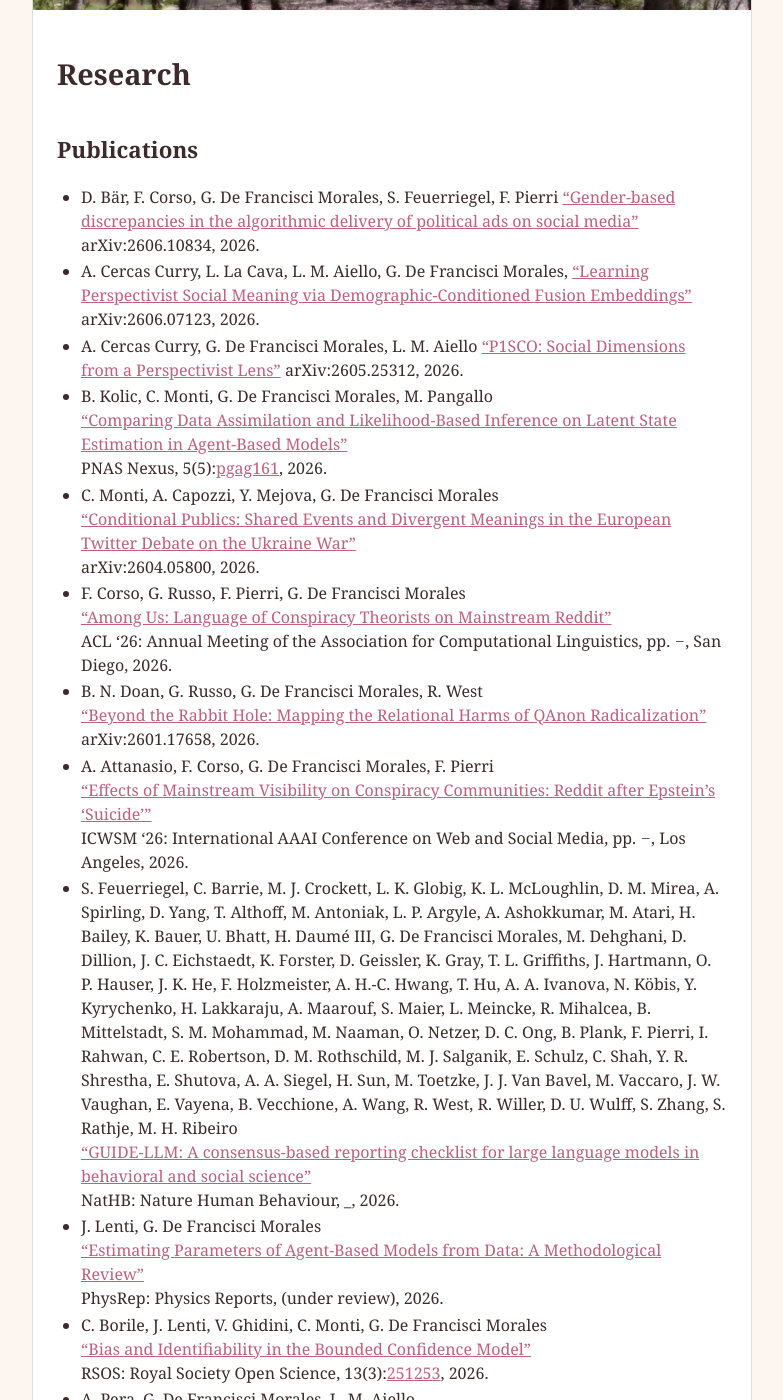
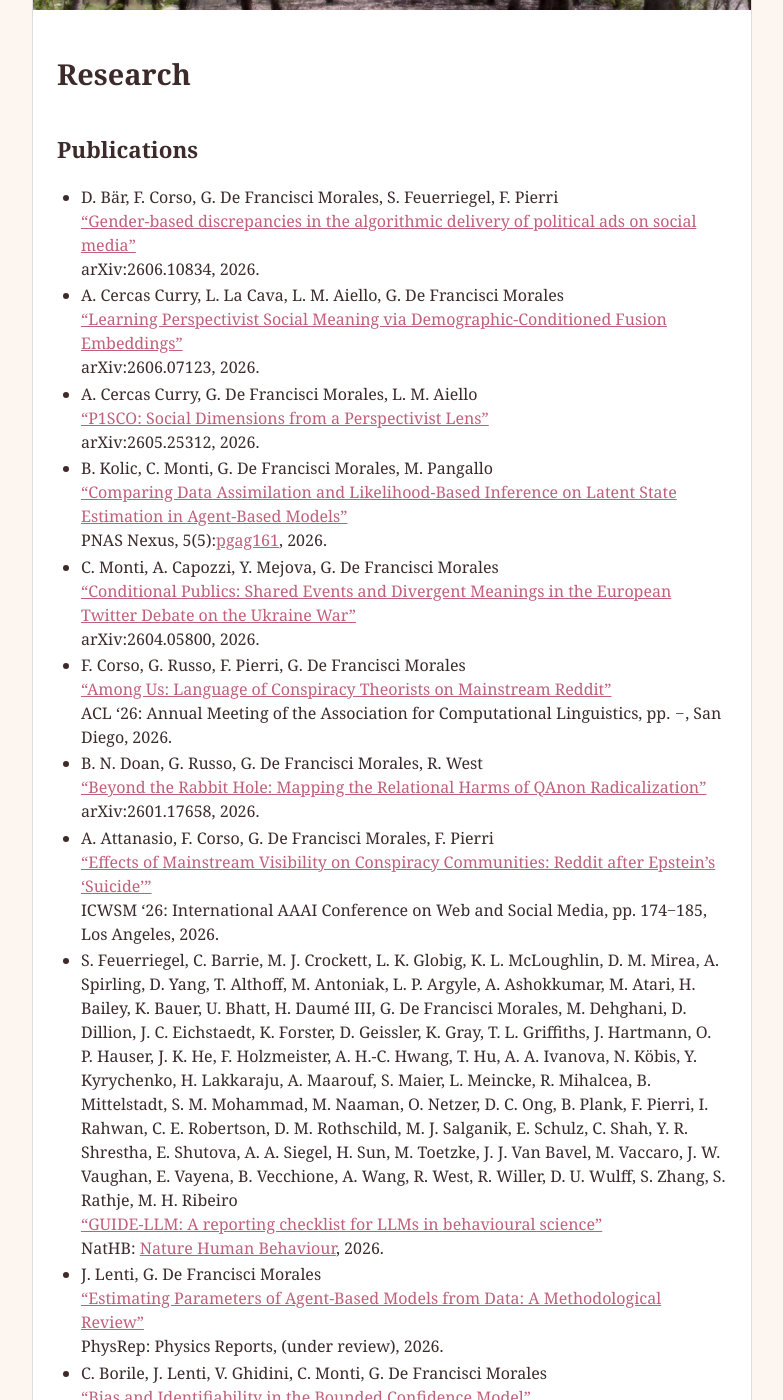
Before and after one commit to gdfm/gdfm.github.io, a Jekyll site: the page built from _pages/research.md, in a window 1280 px wide and 1400 px high, scrolled down 313 px. Shown: the whole window, without its empty margins (248-1031 px from the left). Built offline with Jekyll 4.4.1, drawn with Linux system fonts in a browser that asks for light colours.

Commit message:
NatHB link

```diff
--- a/_pages/research.md
+++ b/_pages/research.md
@@ -10,7 +10,7 @@
 [“Gender-based discrepancies in the algorithmic delivery of political ads on social media”](https://arxiv.org/abs/2606.10834)
 arXiv:2606.10834, 2026.
 
-- A. Cercas Curry, L. La Cava, L. M. Aiello, G. De Francisci Morales,
+- A. Cercas Curry, L. La Cava, L. M. Aiello, G. De Francisci Morales
 [“Learning Perspectivist Social Meaning via Demographic-Conditioned Fusion Embeddings”](https://arxiv.org/abs/2606.07123)
 arXiv:2606.07123, 2026.
 
@@ -36,11 +36,11 @@
 
 - A. Attanasio, F. Corso, G. De Francisci Morales, F. Pierri
 [“Effects of Mainstream Visibility on Conspiracy Communities: Reddit after Epstein's 'Suicide'”](https://arxiv.org/abs/2512.24351)
-ICWSM '26: International AAAI Conference on Web and Social Media, pp. _−_, Los Angeles, 2026.
+ICWSM '26: International AAAI Conference on Web and Social Media, pp. 174−185, Los Angeles, 2026.
 
 - S. Feuerriegel, C. Barrie, M. J. Crockett, L. K. Globig, K. L. McLoughlin, D. M. Mirea, A. Spirling, D. Yang, T. Althoff, M. Antoniak, L. P. Argyle, A. Ashokkumar, M. Atari, H. Bailey, K. Bauer, U. Bhatt, H. Daumé III, G. De Francisci Morales, M. Dehghani, D. Dillion, J. C. Eichstaedt, K. Forster, D. Geissler, K. Gray, T. L. Griffiths, J. Hartmann, O. P. Hauser, J. K. He, F. Holzmeister, A. H.-C. Hwang, T. Hu, A. A. Ivanova, N. Köbis, Y. Kyrychenko, H. Lakkaraju, A. Maarouf, S. Maier, L. Meincke, R. Mihalcea, B. Mittelstadt, S. M. Mohammad, M. Naaman, O. Netzer, D. C. Ong, B. Plank, F. Pierri, I. Rahwan, C. E. Robertson, D. M. Rothschild, M. J. Salganik, E. Schulz, C. Shah, Y. R. Shrestha, E. Shutova, A. A. Siegel, H. Sun, M. Toetzke, J. J. Van Bavel, M. Vaccaro, J. W. Vaughan, E. Vayena, B. Vecchione, A. Wang, R. West, R. Willer, D. U. Wulff, S. Zhang, S. Rathje, M. H. Ribeiro
-[“GUIDE-LLM: A consensus-based reporting checklist for large language models in behavioral and social science”](https://www.llm-checklist.com)
-NatHB: Nature Human Behaviour, _, 2026.
+[“GUIDE-LLM: A reporting checklist for LLMs in behavioural science”](https://www.llm-checklist.com)
+NatHB: [Nature Human Behaviour](https://doi.org/10.1038/s41562-026-02492-7), 2026.
 
 - J. Lenti, G. De Francisci Morales
 [“Estimating Parameters of Agent-Based Models from Data: A Methodological Review”](https://papers.ssrn.com/sol3/papers.cfm?abstract_id=6275619)
```
